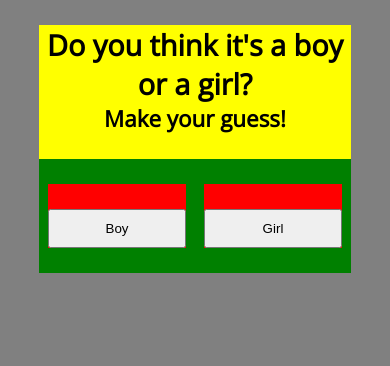
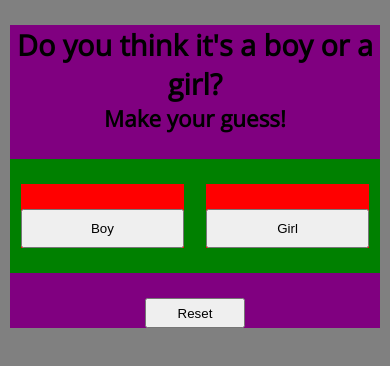
Before and after one commit to leahtynan/baby-two-gender-reveal, a plain HTML site: page index.html in a window 390 px wide. Drawn offline with nearby package versions, Linux system fonts and the light colour scheme.

Commit message:
Added reset button, responsiveness for main container, function comments

```diff
--- a/index.html
+++ b/index.html
@@ -10,7 +10,7 @@
     <div id="outer-container">
       <h1>Do you think it's a boy or a girl?</h1>
       <h2 id="helper-text">Make your guess!</h2>
-      <div id="columns">
+      <div id="columns" class="clearfix">
         <div class="column">
           <button id="boy-button">Boy<!-- TODO: Add image --></button>
         </div>
@@ -18,6 +18,7 @@
           <button id="girl-button">Girl<!-- TODO: Add image --></button>
         </div>
       </div>
+      <button id="reset-button">Reset</button>
     </div>
 	<script type="text/javascript" src="scripts.js"></script>
   </body>
--- a/scripts.js
+++ b/scripts.js
@@ -16,3 +16,26 @@ var resetButton = document.getElementById("reset-button");
 resetButton.addEventListener("click", function () {
 	// TODO: Reset
 });
+
+// -------------------- FUNCTIONS -------------------
+
+function reset() {
+// *** Restarts the interaction ***
+	// TODO: Change background color back to white
+	// TODO: Bring girl column back to full opacity
+	// TODO: Bring back "Make your guess!" to helper text container
+	// TODO: Fade "Reset" button and make it non-interactable
+}
+
+function guessBoy() {
+	// *** Shows boy messaging and reveals answer *** /
+	// TODO: Change background color to blue
+}
+
+function showAnswer() {
+	// ** Updates UI to show the answer */
+	// TODO: Change background color to blue
+	// TODO: Dims girl button
+	// TODO: Make both girl and boy buttons non-interactable
+	// TODO: Un-fade "Reset" button and make it interactable
+}
--- a/style.css
+++ b/style.css
@@ -38,7 +38,7 @@ h2 {
 	text-align: center;
 }
 
-button {
+.column button {
 	margin-top: 25px;
 	width: 100%;
 	height: auto;
@@ -75,10 +75,25 @@ button:hover {
 	float: left;
 }
 
+#reset-button {
+	display: block;
+	margin: 0 auto;
+	height: 30px;
+	width: 100px;
+}
+
 @media screen and (max-width: 850px) {
-
+	#outer-container {
+		background-color: blue;
+		width: 90%;
+		margin: 25px 5%;
+	}
 }
 
 @media screen and (max-width: 400px) {
-
+	#outer-container {
+		background-color: purple;
+		width: 95%;
+		margin: 25px 2.5%;
+	}
 }
```
